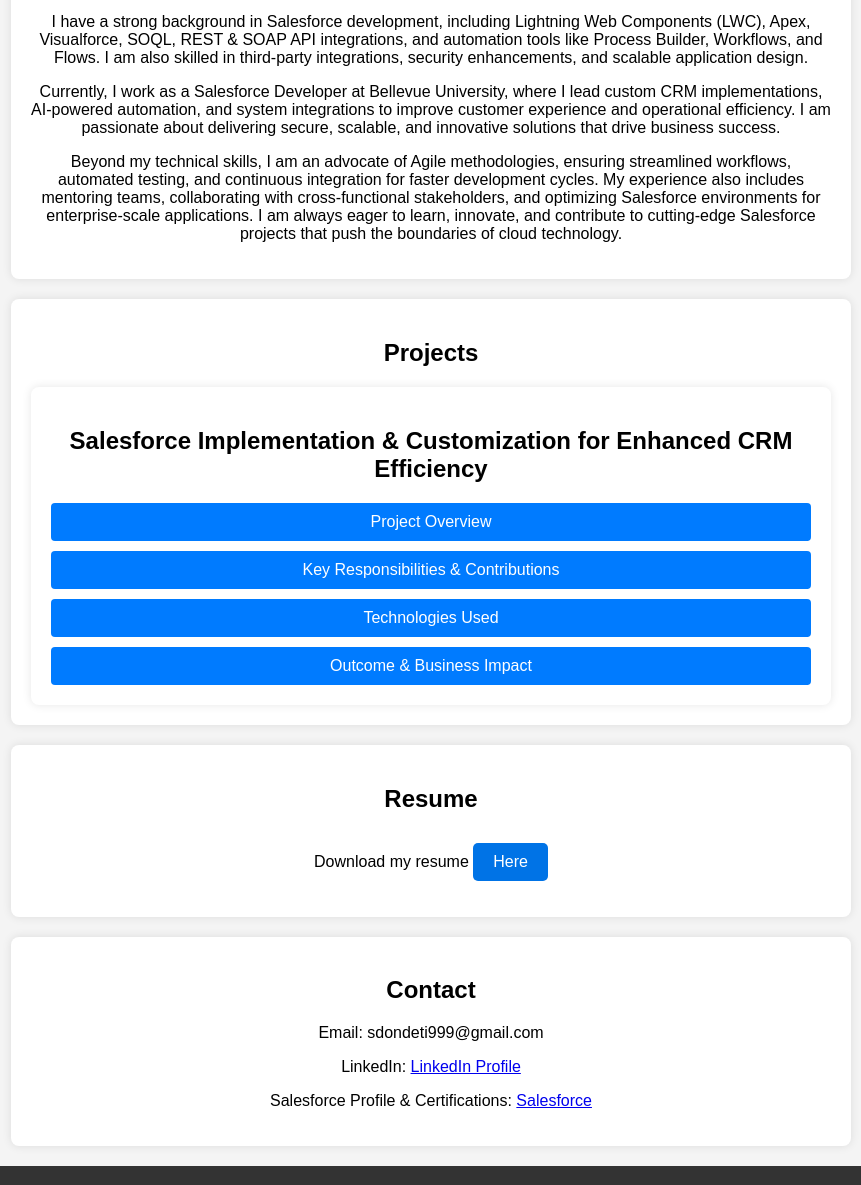
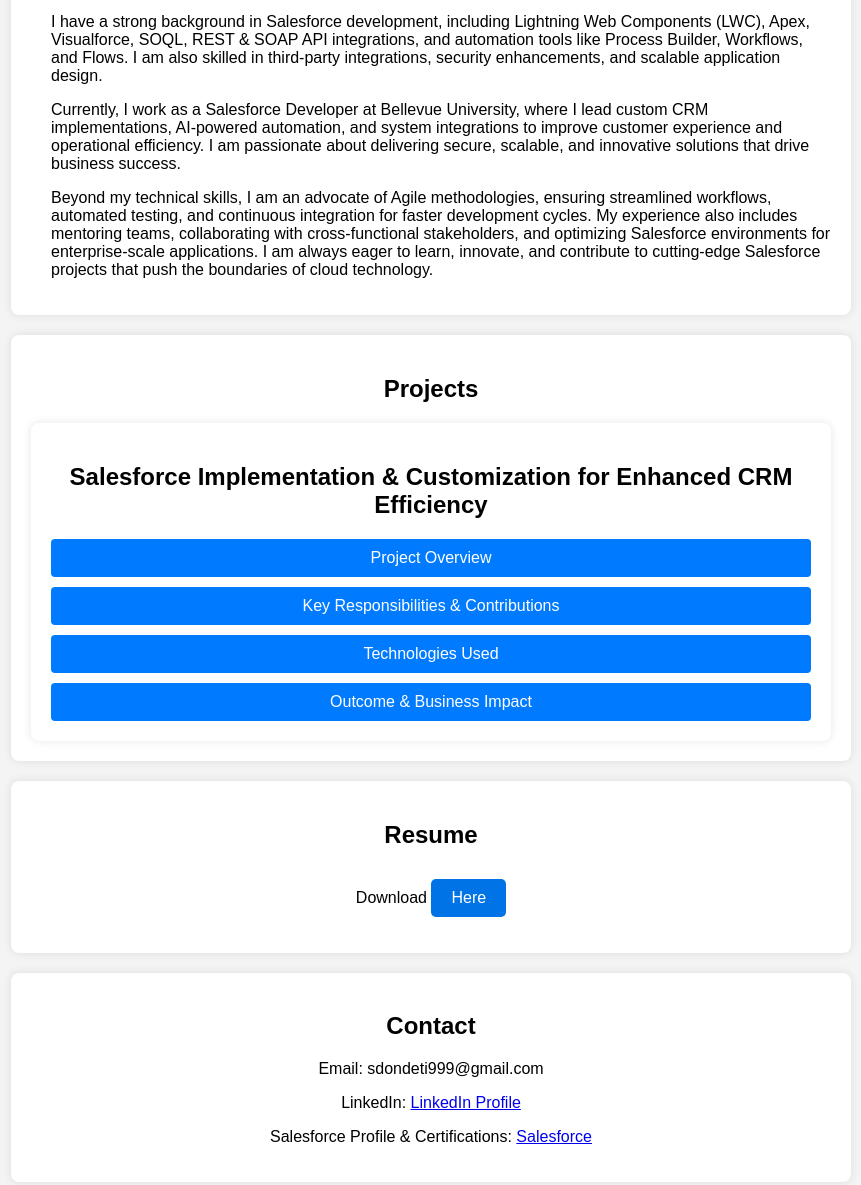
Before and after one commit to sdondeti9/Swathi-Job-Profile, a plain HTML site: page index.html in a window 1280 px wide. Shown: the part 618-1803 px from the top of the page, without its empty margins (209-1070 px from the left). Drawn offline with Linux system fonts and the light colour scheme.

Commit message:
commit11

```diff
--- a/index.html
+++ b/index.html
@@ -45,7 +45,7 @@
 <body>
     <header>
         <h1>Swathi Dondeti</h1>
-        <p>Salesforce Developer/Admin |Sales & Service Cloud Expert | CRM Specialist</p>
+        <p>Salesforce Developer/Admin | Sales & Service Cloud Expert | CRM Specialist</p>
     </header>
     <section>
         <img src="Swathi Job Profile Image.jpeg" alt="Profile Picture" class="profile-pic">
@@ -56,13 +56,13 @@
         <div class="paragraph" style="text-align: left; margin-left: 20px;">
             <p>I am a Certified Salesforce Developer with over 8 years of IT experience, specializing in Salesforce configuration, customization, and maintenance. My expertise spans across Sales Cloud, Service Cloud, Marketing Cloud, and Salesforce Einstein, where I have successfully implemented AI-driven automation, predictive analytics, and scalable cloud solutions to enhance business operations.</p>
         </div>
-        <div class="paragraph">
+        <div class="paragraph" style="text-align: left; margin-left: 20px;">
             <p>I have a strong background in Salesforce development, including Lightning Web Components (LWC), Apex, Visualforce, SOQL, REST & SOAP API integrations, and automation tools like Process Builder, Workflows, and Flows. I am also skilled in third-party integrations, security enhancements, and scalable application design.</p>
         </div>
-        <div class="paragraph">
+        <div class="paragraph" style="text-align: left; margin-left: 20px;">
             <p>Currently, I work as a Salesforce Developer at Bellevue University, where I lead custom CRM implementations, AI-powered automation, and system integrations to improve customer experience and operational efficiency. I am passionate about delivering secure, scalable, and innovative solutions that drive business success.</p>
         </div>
-        <div class="paragraph">
+        <div class="paragraph" style="text-align: left; margin-left: 20px;">
             <p>Beyond my technical skills, I am an advocate of Agile methodologies, ensuring streamlined workflows, automated testing, and continuous integration for faster development cycles. My experience also includes mentoring teams, collaborating with cross-functional stakeholders, and optimizing Salesforce environments for enterprise-scale applications. I am always eager to learn, innovate, and contribute to cutting-edge Salesforce projects that push the boundaries of cloud technology.</p>
         </div>
     </section>
@@ -115,7 +115,7 @@
     </section>
     <section>
         <h2>Resume</h2>
-        <p>Download my resume <a href="SwathiDondeti_SFDC.docx" class="btn" download>Here</a></p>
+        <p>Download <a href="SwathiDondeti_SFDC.docx" class="btn" download>Here</a></p>
     </section>
     <section>
         <h2>Contact</h2>
```
